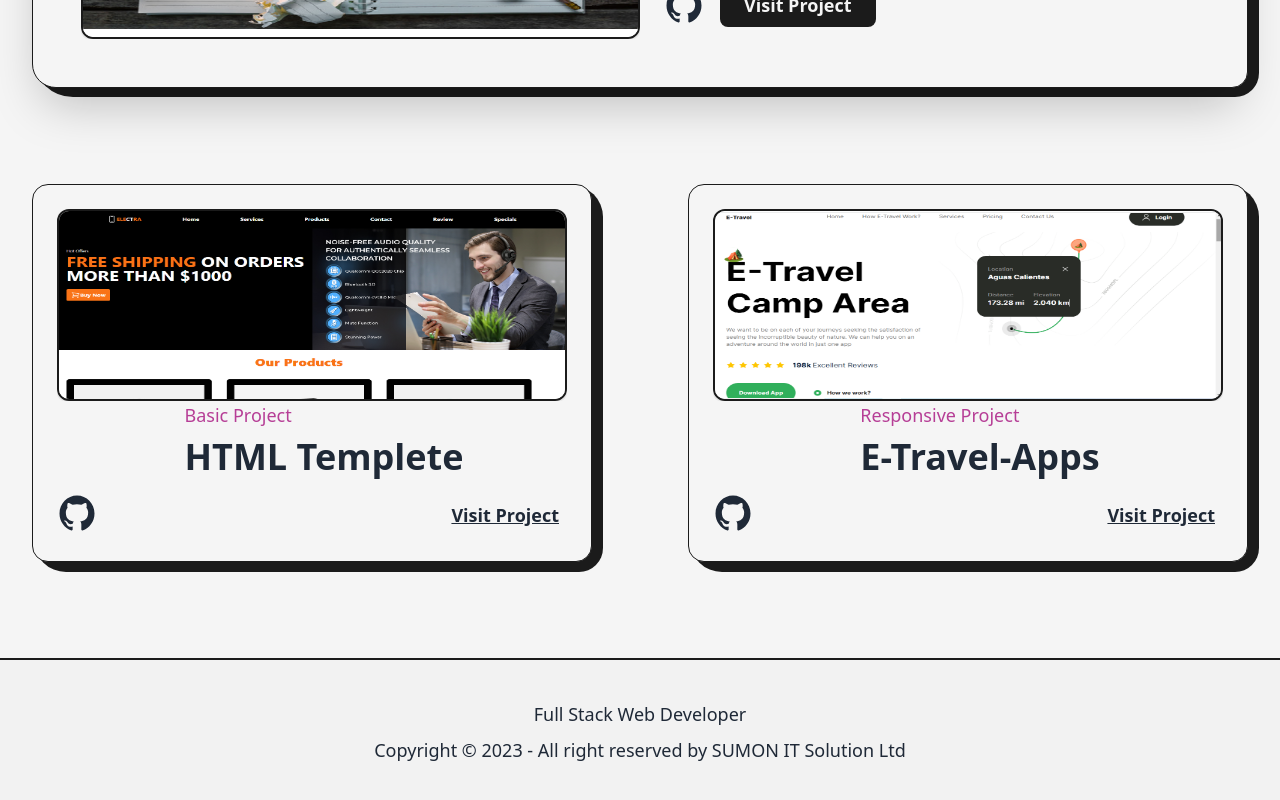
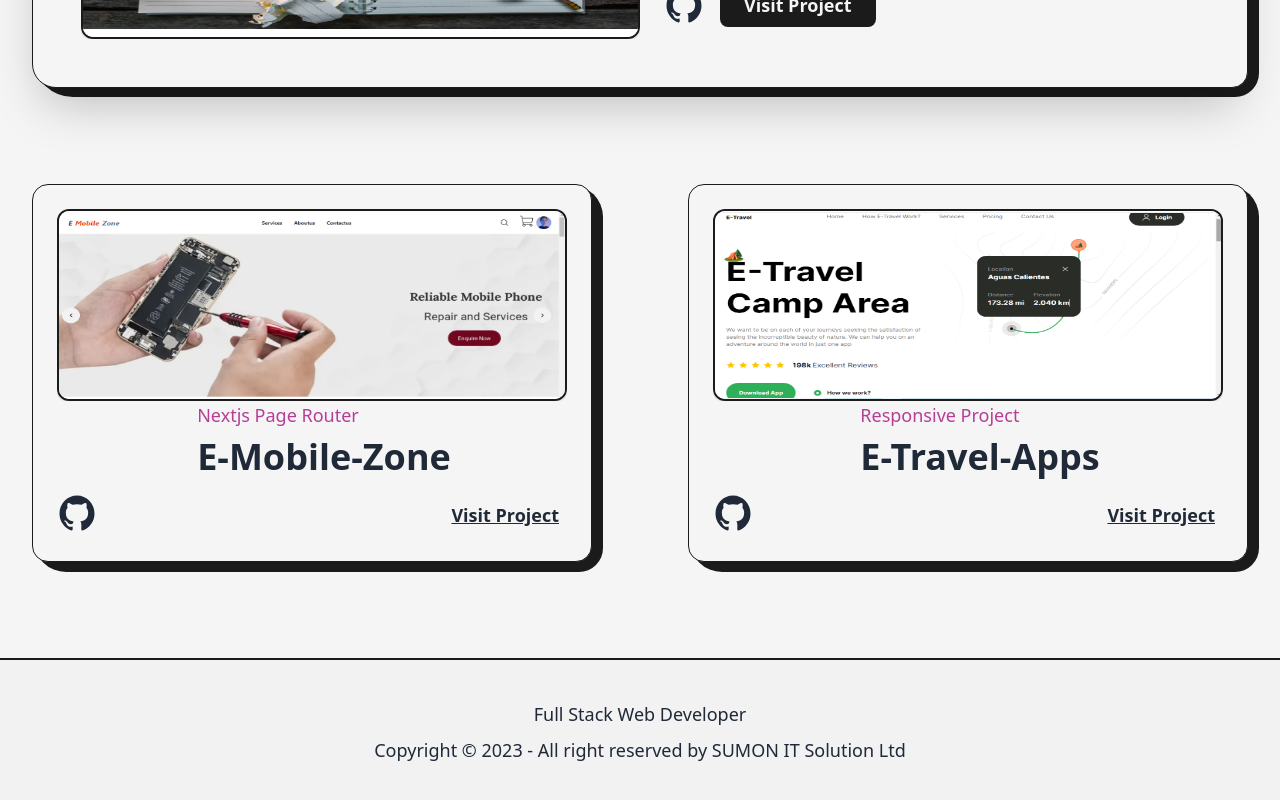
Before and after one commit to sumonhasan55/sumon_hasan_portfolio-nextjs, a Next.js app: page /projects in a window 1280 px wide. Shown: the part 1438-2238 px from the top of the page. Built offline with nearby package versions, Linux system fonts and the light colour scheme.

Commit message:
New project added

```diff
--- a/src/pages/projects.js
+++ b/src/pages/projects.js
@@ -8,7 +8,7 @@ import Project1 from "../../public/images/projects/dentiscare.png";
 import Project2 from "../../public/images/projects/hm-pc-builder.png";
 import Project3 from "../../public/images/projects/Developer-Portfolio.png";
 import Project4 from "../../public/images/projects/E-Book-Collection.png";
-import Project5 from "../../public/images/projects/HTML Templete.png";
+import Project5 from "../../public/images/projects/mobile_hospital_zone.png";
 import Project6 from "../../public/images/projects/E-Travel-Apps.png";
 import { motion } from 'framer-motion';
 import TransitionEffect from "@/components/TransitionEffect";
@@ -175,14 +175,14 @@ const projects = () => {
 
                        <div className="col-span-6 ">
                             <Project
-                                title="HTML Templete"
+                                title="E-Mobile-Zone"
                                 img={Project5}
 
 
-                                type="Basic Project"
+                                type="Nextjs Page Router"
 
-                                link="https://electra-mart.netlify.app/"
-                                github="https://github.com/sumonhasan55/Electra-Shop-Tailwindcss.git"
+                                link="https://mobile-hospital-zone-next.vercel.app/"
+                                github="https://github.com/sumonhasan55/mobile-hospital-zone-next.git"
 
                             />
                         </div>
```
Also changed, not shown: public/images/projects/mobile_hospital_zone.png (added).
